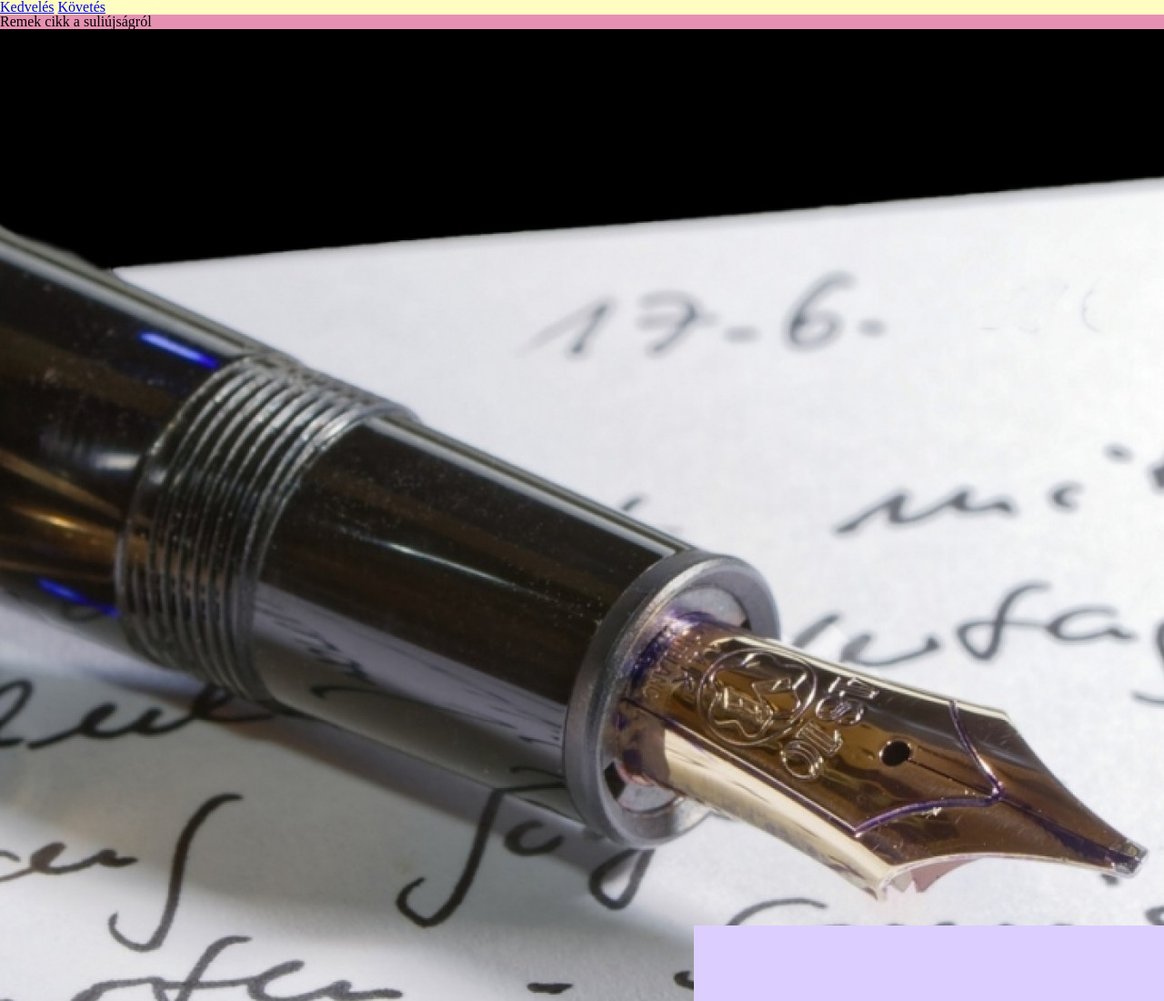
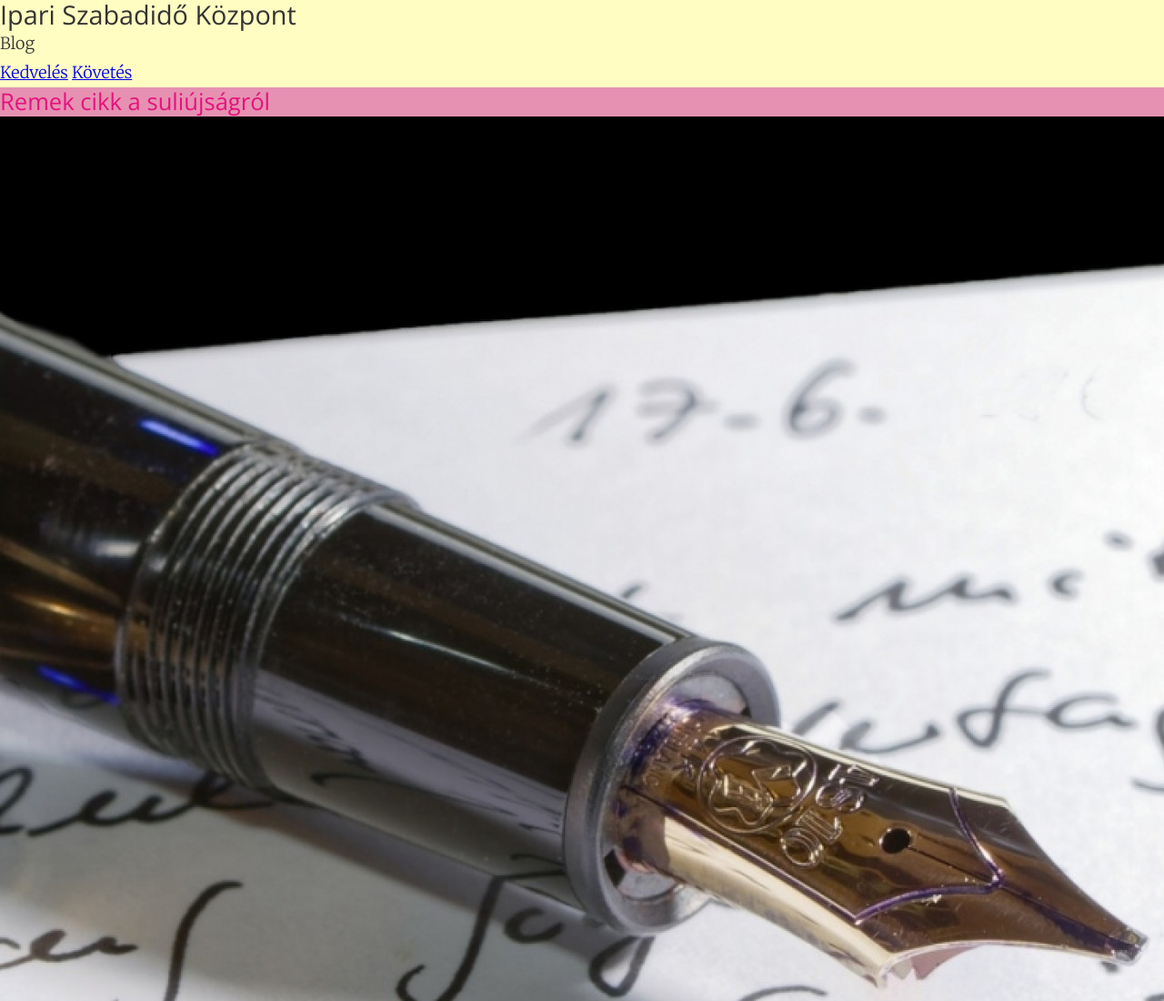
Before and after one commit to prebszlarnold/ISZK, a plain HTML site: page index.html in a window 1280 px wide. Shown: the top 1100 px of the page at 91% size. Drawn offline with nearby package versions, Linux system fonts and the light colour scheme.

Commit message:
Betű változtatás

```diff
--- a/index.html
+++ b/index.html
@@ -4,13 +4,18 @@
     <meta charset="UTF-8">
     <meta name="viewport" content="width=device-width, initial-scale=1.0">
     <link rel="stylesheet" href="stilus.css" type="text/css">
+    <link rel="preconnect" href="https://fonts.gstatic.com">
+    <link href="https://fonts.googleapis.com/css2?family=Merriweather:ital,wght@0,300;1,300&family=Open+Sans:ital,wght@0,300;1,300&display=swap" rel="stylesheet">
     <title>ISZK</title>
 </head>
 <body>
     <header class="main-header">
+      <h1>Ipari Szabadidő Központ </h1>
+      <p>Blog</p>
         <a href="#">Kedvelés</a>
-        <a href="#">Követés</a>
+      <a href="#">Követés</a>
     </header>
+
     <main class="primary-content">
         <article class="post">
             <h2>Remek cikk a suliújságról</h2>
--- a/stilus.css
+++ b/stilus.css
@@ -55,3 +55,29 @@ table {
 .post{
     background-color: rgba(250,0,0,.3);
 }
+/* ==== BASE STYLE ==== */
+body{
+font-family: 'Merriweather', serif;
+font-size: 18px;
+line-height: 32px;
+color: #333;
+}
+h2,h1{
+font-family: 'Open Sans', sans-serif;
+
+}
+h1{
+	font-size: 28.8px;
+
+}
+h2{
+	font-size: 25.6px;
+	color: #e5127d;
+}
+p.main-header{
+	font-size: 18px;
+	letter-spacing: 2px;
+}
+p.header{
+	color: #8c8e9b;
+}
```
